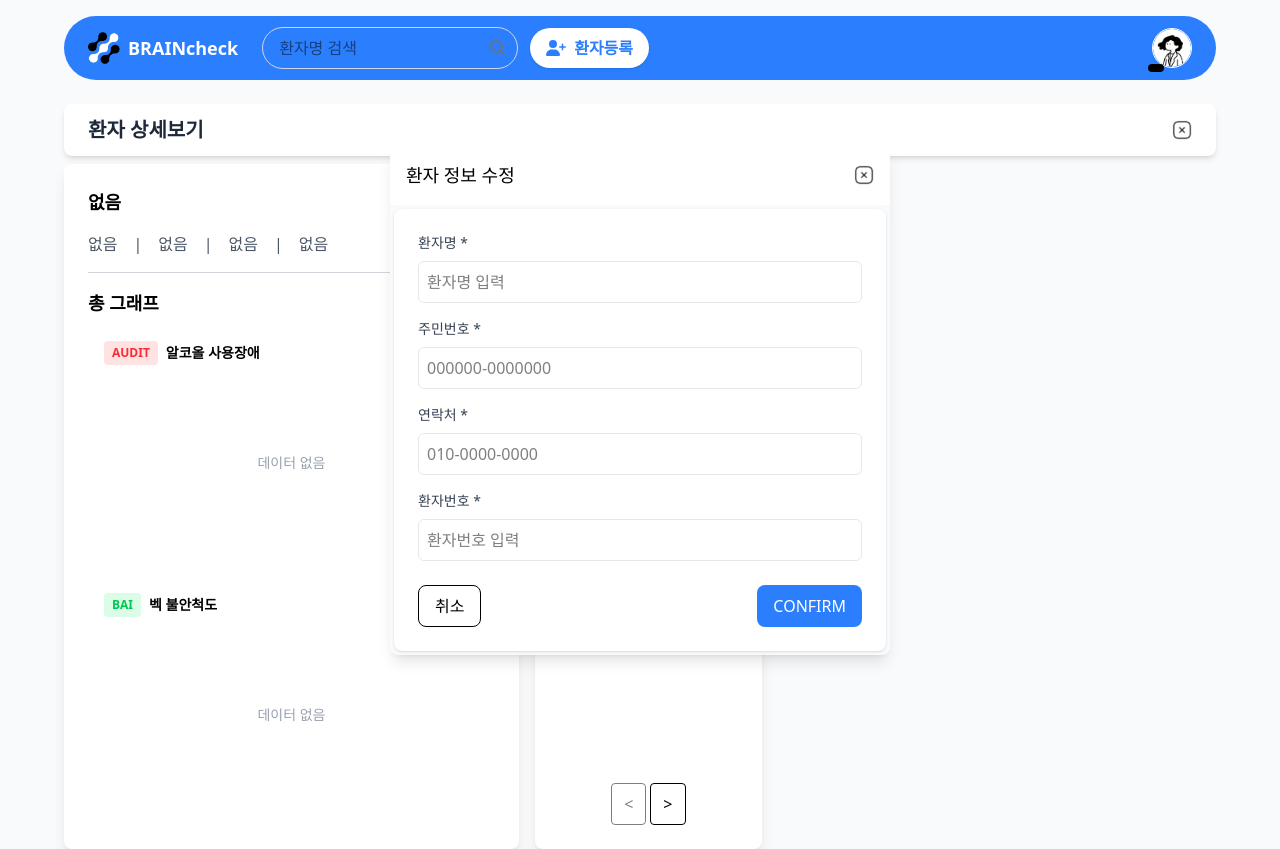
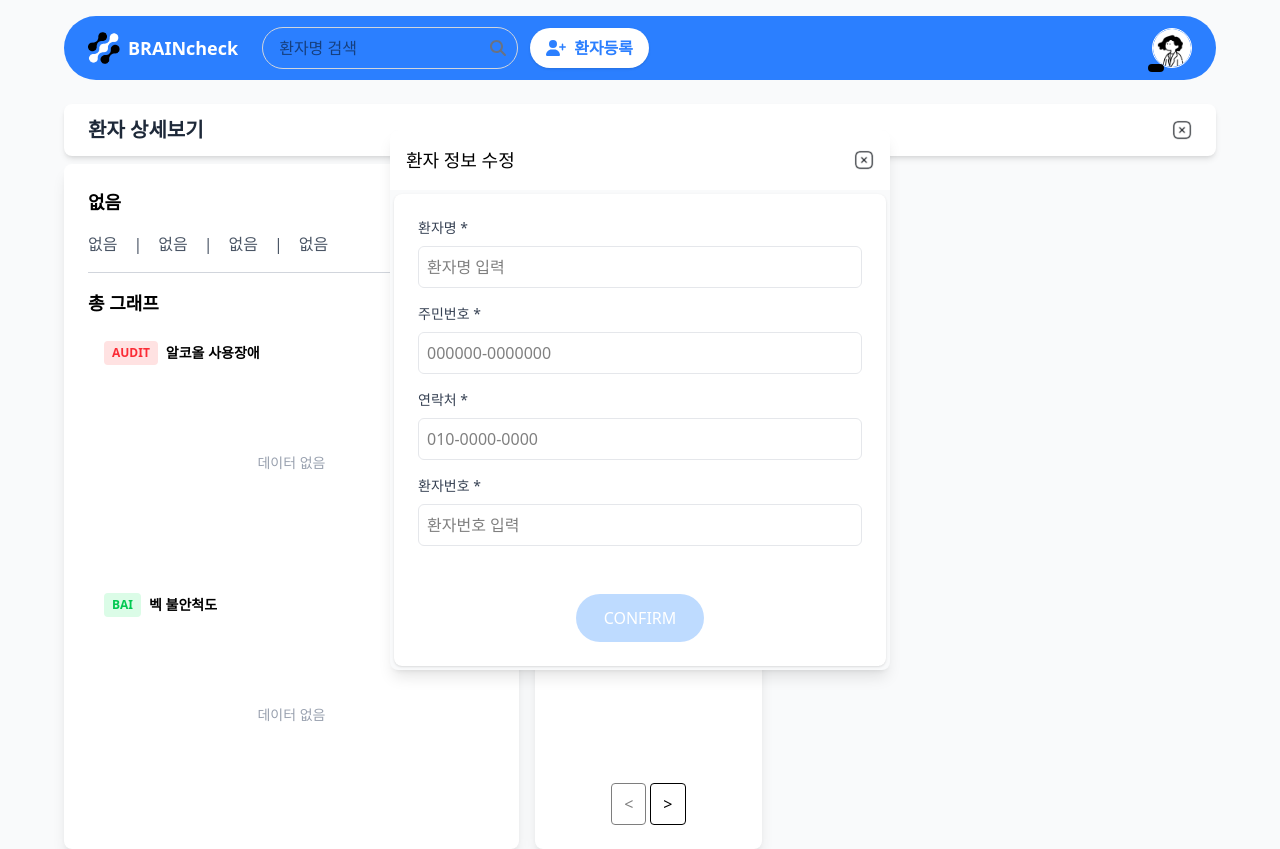
Before and after one commit to totorotail/vue-screening-test, a Vue app: page /patient-detail/1 in a window 1280 px wide. Both pictures are taken after a click on the picture 482 px from the left and 202 px from the top of the page. Built offline with nearby package versions, Linux system fonts and the light colour scheme; what vue-google-charts would draw is missing.

Commit message:
feat: edit-patient-info-modal ui-update

```diff
--- a/src/components/EditPatientInfoModal.vue
+++ b/src/components/EditPatientInfoModal.vue
@@ -1,16 +1,15 @@
 <script setup lang="ts">
-import { ref, defineProps, defineEmits, watch } from 'vue';
+import { ref, defineProps, defineEmits, watch, computed } from 'vue';
 import { useAuthStore } from '../stores/authStore';
 
 const authStore = useAuthStore();
 
 const props = defineProps({
-    patient: Object, // ✅ 부모 컴포넌트에서 전달된 환자 정보
+    patient: Object,
 });
 
 const emit = defineEmits(['close', 'update']);
 
-// ✅ 초기값을 위한 반응형 변수
 const editedPatient = ref({
     name: '',
     idNumber: '',
@@ -18,7 +17,64 @@ const editedPatient = ref({
     patientNumber: '',
 });
 
-// ✅ props에서 받은 환자 정보를 반응형 변수에 설정
+const showIdNumberError = ref(false);
+const showPhoneError = ref(false);
+const isIdFocused = ref(false);
+
+// ✅ 주민등록번호 마스킹 함수
+const maskIdNumber = (value: string) => {
+    const parts = value.split('-');
+    if (parts.length !== 2) return value;
+
+    const first = parts[0];
+    const second = parts[1];
+
+    if (second.length === 0) return value;
+    return `${first}-${second[0]}${'*'.repeat(second.length - 1)}`;
+};
+
+// ✅ 주민등록번호 입력 처리
+const handleIdNumberInput = (e: Event) => {
+    const target = e.target as HTMLInputElement;
+    let raw = target.value.replace(/[^\d]/g, '');
+    if (raw.length > 13) raw = raw.slice(0, 13);
+
+    if (raw.length > 6) {
+        editedPatient.value.idNumber = `${raw.slice(0, 6)}-${raw.slice(6)}`;
+    } else {
+        editedPatient.value.idNumber = raw;
+    }
+
+    validateIdNumber();
+};
+
+// ✅ 주민등록번호 형식 검증
+const validateIdNumber = () => {
+    const regex = /^\d{6}-\d{7}$/;
+    const isValid = regex.test(editedPatient.value.idNumber);
+    showIdNumberError.value = editedPatient.value.idNumber !== '' && !isValid;
+    return isValid;
+};
+
+// ✅ 연락처 형식 검증
+const validatePhone = () => {
+    const regex = /^\d{2,3}-\d{3,4}-\d{4}$/;
+    const isValid = regex.test(editedPatient.value.phone);
+    showPhoneError.value = editedPatient.value.phone !== '' && !isValid;
+    return isValid;
+};
+
+// ✅ 폼 유효성 검사
+const isFormValid = computed(() => {
+    return editedPatient.value.name !== '' &&
+        editedPatient.value.idNumber !== '' &&
+        validateIdNumber() &&
+        editedPatient.value.phone !== '' &&
+        validatePhone() &&
+        editedPatient.value.patientNumber !== '';
+});
+
+// ✅ props 값 반영
 watch(() => props.patient, (newPatient) => {
     if (newPatient) {
         editedPatient.value = {
@@ -27,12 +83,18 @@ watch(() => props.patient, (newPatient) => {
             phone: newPatient.phone || '',
             patientNumber: newPatient.patientNumber || ''
         };
+        validateIdNumber();
+        validatePhone();
     }
 }, { immediate: true });
 
-// ✅ 저장 버튼 클릭 시 실행
+// ✅ 연락처 자동 검증
+watch(() => editedPatient.value.phone, validatePhone);
+
+// ✅ 저장
 const savePatientInfo = () => {
-    // ✅ 환자번호 중복 검사
+    if (!isFormValid.value) return;
+
     const isDuplicate = authStore.isPatientIdDuplicate(editedPatient.value.patientNumber);
     if (isDuplicate && editedPatient.value.patientNumber !== props.patient?.patientNumber) {
         alert('동일한 환자번호가 이미 존재합니다.');
@@ -68,14 +130,20 @@ const savePatientInfo = () => {
 
                     <div>
                         <label class="block text-sm font-medium text-gray-700 mb-2">주민번호 *</label>
-                        <input v-model="editedPatient.idNumber" type="text"
-                            class="w-full p-2 border border-gray-200 rounded-md" placeholder="000000-0000000">
+                        <input :value="isIdFocused ? editedPatient.idNumber : maskIdNumber(editedPatient.idNumber)"
+                            @focus="isIdFocused = true" @blur="isIdFocused = false" @input="handleIdNumberInput"
+                            type="text" class="w-full p-2 border border-gray-200 rounded-md"
+                            placeholder="000000-0000000" />
+                        <p v-if="showIdNumberError" class="text-orange-500 text-xs mt-1">
+                            주민번호를 정확히 입력해주세요.
+                        </p>
                     </div>
 
                     <div>
                         <label class="block text-sm font-medium text-gray-700 mb-2">연락처 *</label>
                         <input v-model="editedPatient.phone" type="text"
                             class="w-full p-2 border border-gray-200 rounded-md" placeholder="010-0000-0000">
+                        <p v-if="showPhoneError" class="text-orange-500 text-xs mt-1">연락처를 정확히 입력해주세요.</p>
                     </div>
 
                     <div>
@@ -87,15 +155,16 @@ const savePatientInfo = () => {
             </div>
 
             <!-- 버튼 영역 -->
-            <div class="px-6 pb-6 flex justify-between">
-                <button @click="emit('close')" class="px-4 py-2 border rounded-lg hover:bg-gray-200 transition">
-                    취소
-                </button>
-                <button @click="savePatientInfo"
-                    class="px-4 py-2 rounded-lg bg-blue-500 text-white hover:bg-blue-600 transition">
-                    CONFIRM
-                </button>
-            </div>
+            <div class="flex justify-center my-6">
+                    <button @click="savePatientInfo" :disabled="!isFormValid" :class="[
+                        'w-32 py-3 rounded-full transition',
+                        isFormValid
+                            ? 'bg-blue-500 hover:bg-blue-600 text-white'
+                            : 'bg-blue-200 text-white cursor-not-allowed'
+                    ]">
+                        CONFIRM
+                    </button>
+                </div>
         </div>
     </div>
 </template>
```
